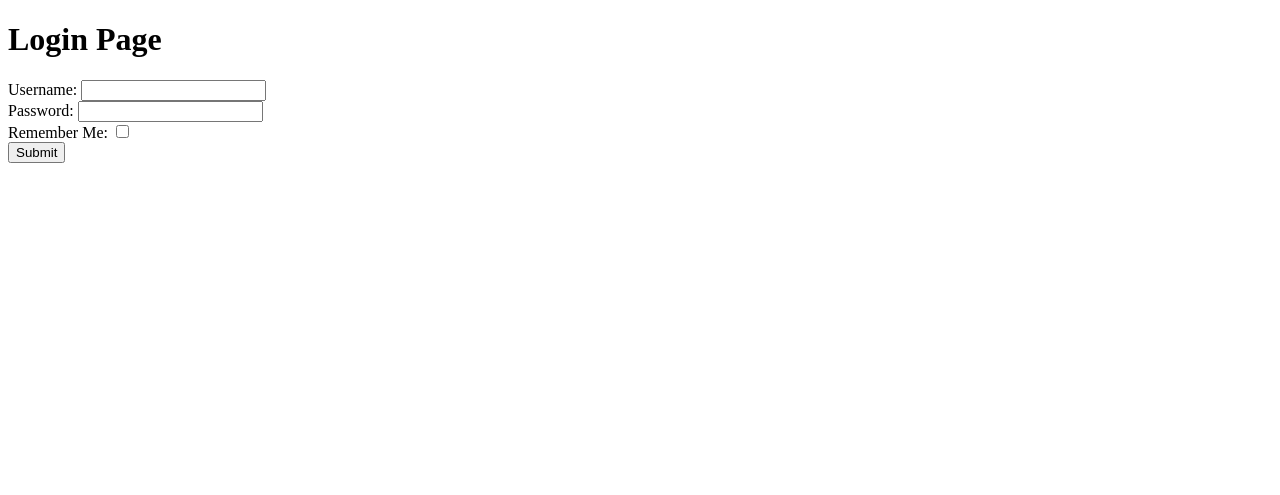
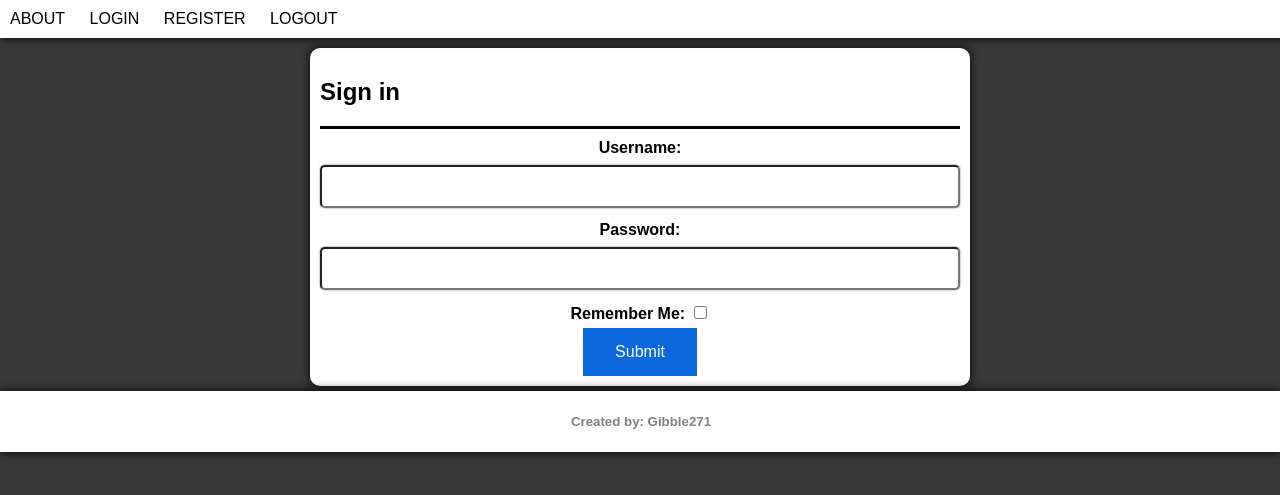
Before and after one commit to Gibble271/Blog_flask_1, a Flask app: page /login in a window 1280 px wide. Shown: the top 495 px of the page. Run offline with Flask 2, Linux system fonts and the light colour scheme.

Commit message:
added navigation bar and the design for the login page

```diff
--- a/blog/static/css/main.css
+++ b/blog/static/css/main.css
@@ -0,0 +1,131 @@
+body{
+    background-color: rgb(58, 58, 58);
+    color: black;
+    font-family: Arial, Helvetica, sans-serif;
+    padding:0px;
+    margin: 0px;
+    width: 100%;
+    height: 100%;
+}
+
+nav {
+    background-color: white;
+    color: black;
+    padding: 10px;
+    box-shadow: black 0px 0px 10px;
+    position: sticky;
+    width: 100%;
+    top: 0;
+}
+
+.navigation_ul {
+    list-style-type: none;
+    margin: 0px;
+    padding: 0px;
+}
+
+.navigation_li {
+    display: inline-block;
+    margin-right: 20px;
+
+}
+
+.navigation_a {
+    text-decoration-line: none;
+    text-transform: uppercase;
+    color:black;
+    cursor: pointer;
+}
+
+.navigation_a:hover{
+    text-decoration-line: underline;
+}
+
+footer {
+    text-align: center;
+    color:gray;
+    background-color: white;
+    padding: 1px;
+    margin-top: 5px;
+    box-shadow: black 0px 0px 10px;
+    width:100%;
+}
+
+.flash-message {
+    text-align: center;
+    color: black;
+    width: 100%;
+    padding: 5px;
+    border-radius: 5px;
+    top: 0;
+    position: sticky;
+}
+
+.card {
+    margin:auto;
+    padding:10px;
+    background-color: white;
+    width: 50%;
+    border-radius: 10px;
+    box-shadow: black 0px 0px 10px;
+}
+
+.card header {
+    border-bottom: solid;
+}
+
+.card form {
+    margin-top: 10px;
+    text-align: center;
+}
+
+.form-control {
+    margin-top: 5px;
+    font-weight: bold;
+}
+
+.btn {
+    background-color: #0b69dd; /* Green */
+    border: none;
+    color: white;
+    padding: 15px 32px;
+    text-align: center;
+    text-decoration: none;
+    display: inline-block;
+    font-size: 16px;
+    transition-duration: 0.4s;
+    cursor: pointer;
+}
+
+.btn:hover{
+    background-color: white;
+    color: #0b69dd;
+    border-color: #0b69dd;
+    border: solid;
+}
+
+.btn:active {
+    background-color: #0b69dd;
+    box-shadow: 0 5px #666;
+    transform: translateY(4px);
+}
+
+.text_field{
+    border-radius: 5px;
+    width: 100%;
+    padding: 12px 20px;
+    margin: 8px 0;
+    box-sizing: border-box;
+    box-shadow: #666 0px 0px 2px;
+
+}
+
+.text_field:focus{
+    border: 3px solid #555;
+    background-color: lightblue;
+}
+
+.boolean_check:hover{
+    cursor: pointer;
+
+}
--- a/blog/templates/base.html
+++ b/blog/templates/base.html
@@ -1,12 +1,20 @@
 <!doctype html>
+<html>
     <head>
         <link rel="stylesheet" href="{{ url_for('static', filename='css/main.css') }}">
         <title>{{ title }}</title>
     </head>
+
+    <body>
         <nav>
+            <ul class="navigation_ul">
+                <li class="navigation_li"><a class="navigation_a" href="{{url_for('about')}}">About </a></li>
+                <li class="navigation_li"><a class="navigation_a" href="{{url_for('login')}}">Login</a></li>
+                <li class="navigation_li"><a class="navigation_a" href="{{url_for('register')}}">Register</a></li>
+                <li class="navigation_li"><a class="navigation_a" href="{{url_for('logout')}}">Logout</a></li>
+            </ul>
+        </nav>
 
-</nav>
-<body>
         <div class="flash-message">
             {% with messages = get_flashed_messages() %}
             {% if messages %}
@@ -17,4 +25,7 @@
             {% endwith %}
         </div>
         {% block content %}{% endblock %}
+        <footer> <h5>Created by: Gibble271<h5></footer>
     </body>
+
+</html>
--- a/blog/templates/login.html
+++ b/blog/templates/login.html
@@ -1,16 +1,19 @@
 {% extends "base.html" %}
 {% block content %}
-    <h1>Login Page</h1>
-    <form method="POST">
-        {{ form.hidden_tag() }}
-        <div>{{form.username.label()}}
-            {{form.username()}}
-        </div>
-        <div>{{form.password.label()}}
-            {{form.password()}}
-        </div>
-        <div>{{form.remember_me.label()}}
-            {{form.remember_me()}} </div>
-        <div>{{form.submit()}}</div>
-    </form>
+    <div class="card">
+        <header><h2>Sign in</h2></header>
+        <form method="POST">
+            {{ form.hidden_tag() }}
+            <div class="form-control">{{form.username.label()}}
+                {{form.username(class="text_field")}}
+            </div>
+            <div class="form-control">{{form.password.label()}}
+                {{form.password(class="text_field")}}
+            </div>
+            <div class="form-control">{{form.remember_me.label()}}
+                {{form.remember_me(class="boolean_check")}} </div>
+            <div class="form-control"> {{form.submit(class="btn")}}</div>
+        </form>
+    </div>
+
 {% endblock %}
```
Lines whose indentation alone changed are shown as unchanged.
